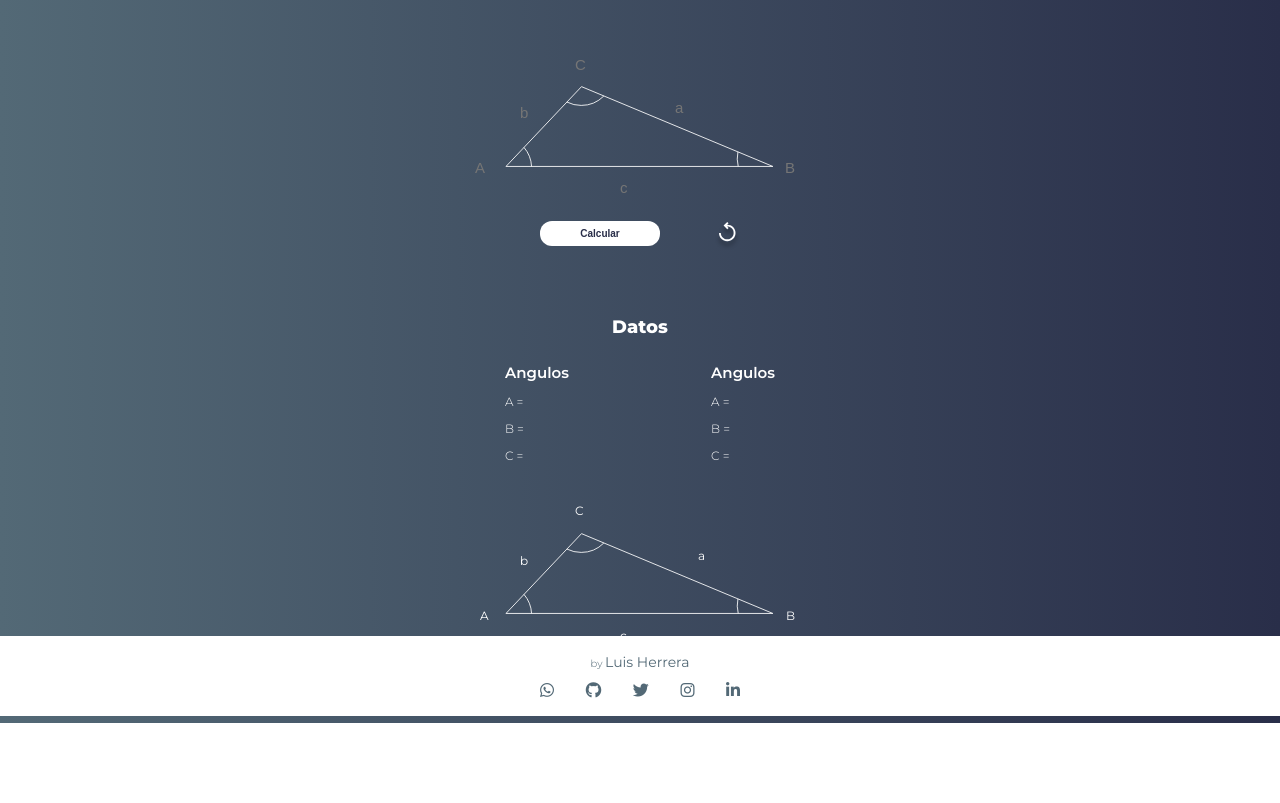
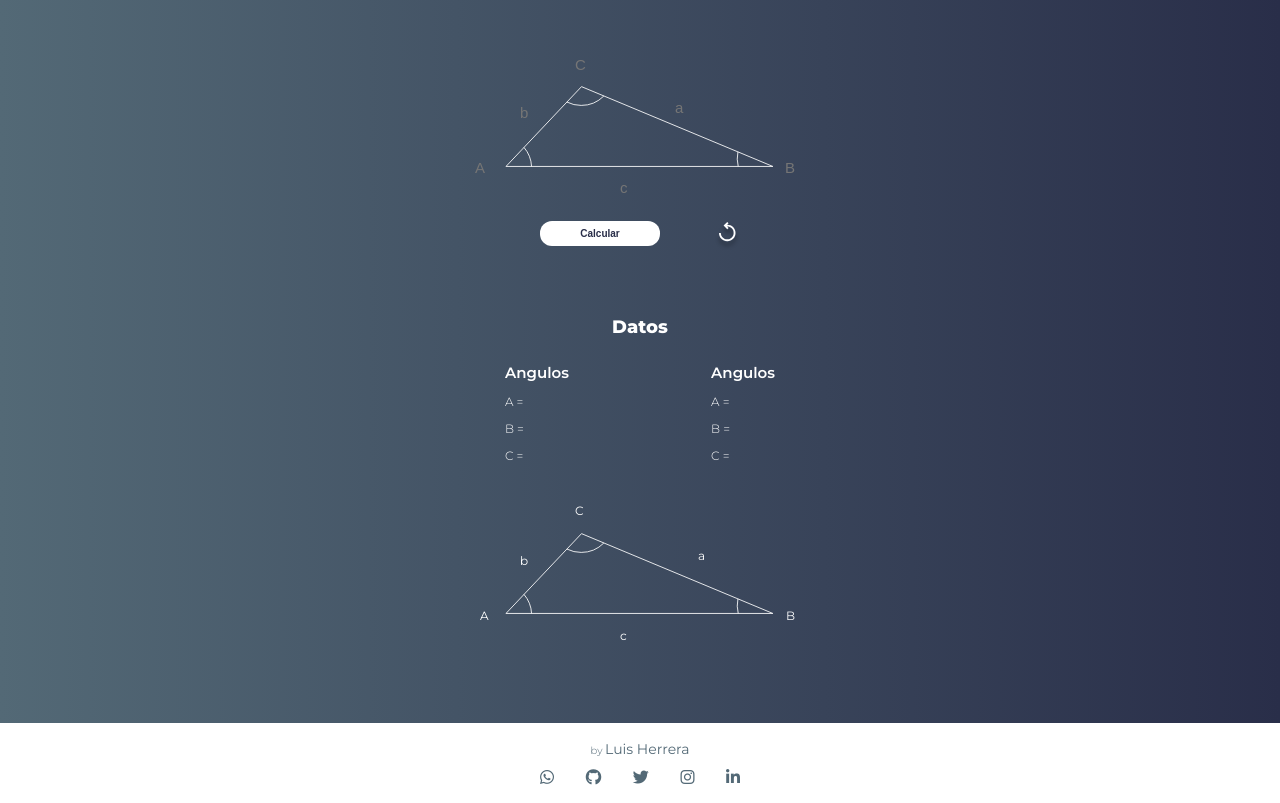
Before and after one commit to Luis-Abad09/Ley-de-los-cosenos-Solver, a plain HTML site: page index.html in a window 1280 px wide. Shown: the part 84-887 px from the top of the page. Before the commit the page ends 807 px from the top, so only its background shows below. Drawn offline with Linux system fonts and the light colour scheme.

Commit message:
Arreglando el footer

```diff
--- a/assets/css/style.css
+++ b/assets/css/style.css
@@ -19,10 +19,7 @@ html {
 }
 
 body {
-    position: relative;
     width: 100vw;
-    max-height: 100vh;
-    height: 100vh;
     background: #bdc3c7;  /* fallback for old browsers */
     background: -webkit-linear-gradient(to right, var(--background-gradient1), var(--background-gradient2));  /* Chrome 10-25, Safari 5.1-6 */
     background: linear-gradient(to right, var(--background-gradient1), var(--background-gradient2)); /* W3C, IE 10+/ Edge, Firefox 16+, Chrome 26+, Opera 12+, Safari 7+ */
@@ -290,8 +287,6 @@ main .illustration-data-container .botones .refresh {
 /* ------------------------------ FOOTER ------------------------------ */
 /* ------------------------------------------------------------------------- */
 footer {
-    position: absolute;
-    bottom: 0;
     width: 100%;
     height: 8rem;
     display: flex;
```
